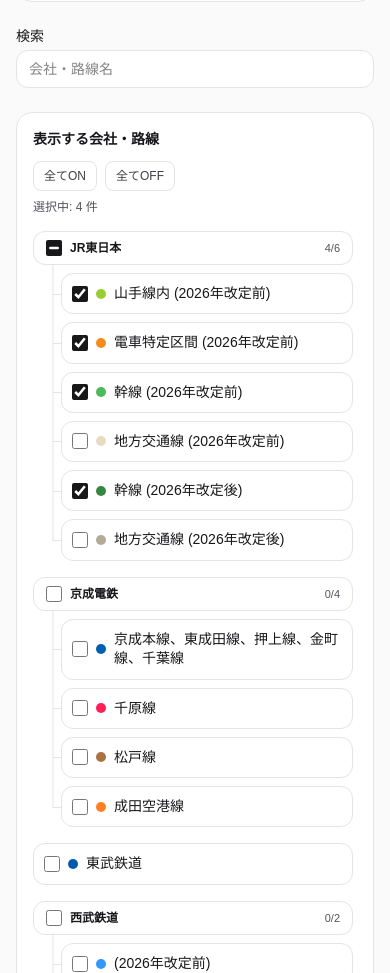
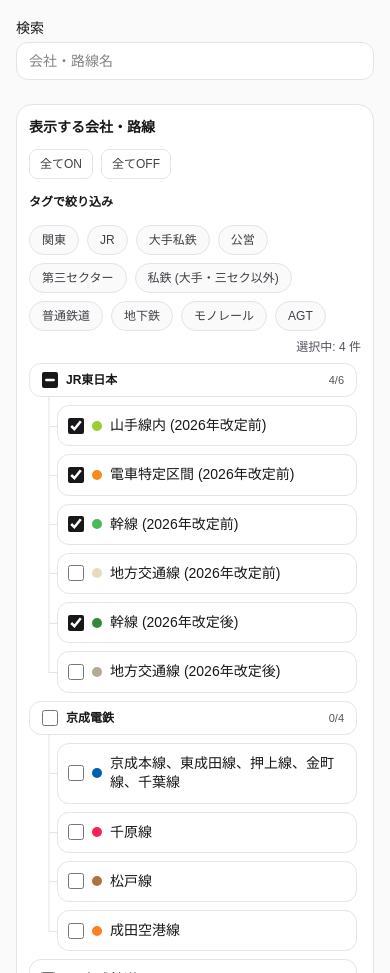
Before and after one commit to Teinishi/railway-fare-comparison, a Next.js app: page / in a window 390 px wide. Shown: the part 1027-2000 px from the top of the page. Built offline with nearby package versions, Linux system fonts and the light colour scheme.

Commit message:
タグ絞り込み機能を追加

```diff
--- a/app/ui/ChartInspector.tsx
+++ b/app/ui/ChartInspector.tsx
@@ -4,6 +4,7 @@
 import { useEffect, useMemo, useRef } from "react";
 
 type Props = {
+  className?: string,
   message: string;
   noValuesMessage: string;
   hoverValues: {
@@ -20,6 +21,7 @@
 };
 
 export default function ChartInspector({
+  className,
   message,
   noValuesMessage,
   hoverValues,
@@ -55,7 +57,7 @@
   }, [activeId]);
 
   return (
-    <div className="rounded-xl border border-zinc-200 bg-white p-3">
+    <div className={"flex flex-col rounded-md border border-zinc-200 bg-white p-3 " + (className || "")}>
       <div className="mb-2 flex flex-col gap-1 sm:flex-row sm:items-center sm:justify-between sm:gap-3">
         <div className="text-xs font-semibold text-zinc-900">
           インスペクタ
@@ -69,7 +71,7 @@
           {message}
         </div>
       </div>
-      <div className="relative flex max-h-40 flex-col gap-1 overflow-auto pr-1">
+      <div className="grow min-h-0 relative flex flex-col gap-1 overflow-auto pr-1">
         {sortedValues.map((v) => (
           <button
             type="button"
--- a/app/ui/CompanyListItem.tsx
+++ b/app/ui/CompanyListItem.tsx
@@ -4,6 +4,7 @@
 import RouteListItem from "./RouteListItem";
 
 type Props = {
+  className?: string;
   companyKey: string;
   companyName: string;
   items: {
@@ -18,7 +19,7 @@
   onChangeRoute: (checked: boolean, id: string) => void;
 };
 
-export default function CompanyListItem({ companyKey, companyName, items, selectedIds, onChangeCompany, onChangeRoute }: Props) {
+export default function CompanyListItem({ className, companyKey, companyName, items, selectedIds, onChangeCompany, onChangeRoute }: Props) {
   let selectedItemCount = 0;
   items.forEach(v => {
     if (selectedIds.has(v.id)) selectedItemCount++;
@@ -28,6 +29,7 @@
     const theTable = items[0];
     return (
       <RouteListItem
+        className={className}
         checked={selectedIds.has(theTable.id)}
         onChange={(checked) => onChangeRoute(checked, theTable.id)}
         color={theTable.color}
@@ -36,7 +38,7 @@
     );
   } else {
     return (
-      <div>
+      <div className={className}>
         <CompanyHeader
           companyKey={companyKey}
           companyName={companyName}
--- a/app/ui/CompanyRouteList.tsx
+++ b/app/ui/CompanyRouteList.tsx
@@ -1,6 +1,7 @@
 "use client";
 
 import CompanyListItem from "./CompanyListItem";
+import { TAGS } from "./tagLabels";
 
 type Item = {
   id: string;
@@ -16,6 +17,22 @@
   items: Item[];
 };
 
+type Props = {
+  className?: string;
+  grouped: Group[];
+  selectedIds: Set<string>;
+  selectedCount: number;
+  isLoading: boolean;
+  error: string | null;
+  availableTags: Set<string>;
+  selectedTags: Set<string>;
+  onToggleTag: (tag: string) => void;
+  onClearTags: () => void;
+  onSetAllVisible: (checked: boolean) => void;
+  onSetCompanyVisible: (companyKey: string, checked: boolean) => void;
+  onChangeSeries: (checked: boolean, id: string) => void;
+};
+
 export default function CompanyRouteList({
   className,
   grouped,
@@ -23,23 +40,16 @@
   selectedCount,
   isLoading,
   error,
+  availableTags,
+  selectedTags,
+  onToggleTag,
+  onClearTags,
   onSetAllVisible,
   onSetCompanyVisible,
   onChangeSeries,
-}: {
-  className?: string;
-  grouped: Group[];
-  selectedIds: Set<string>;
-  selectedCount: number;
-  isLoading: boolean;
-  error: string | null;
-  onSetAllVisible: (checked: boolean) => void;
-  onSetCompanyVisible: (companyKey: string, checked: boolean) => void;
-  onChangeSeries: (checked: boolean, id: string) => void;
-}) {
+}: Props) {
   return (
-    <aside className={"flex flex-col gap-4 " + (className ?? "")}>
-      <div className="rounded-2xl border border-zinc-200 bg-white p-4">
+    <aside className={"flex flex-col rounded-2xl border border-zinc-200 bg-white p-3 " + (className ?? "")}>
       <div className="mb-2 flex flex-col gap-3 sm:flex-row sm:items-center sm:justify-between">
         <div className="text-sm font-semibold text-zinc-900">
           表示する会社・路線
@@ -73,12 +83,53 @@
       ) : null}
 
       {!isLoading && !error ? (
-          <div className="flex flex-col gap-4">
-            <div className="text-xs text-zinc-600">選択中: {selectedCount} 件</div>
+        <div className="grow min-h-0 flex flex-col gap-2">
+          {availableTags.size > 0 ? (
+            <div className="flex flex-col gap-2">
+              <div className="h-7.5 flex items-center justify-between gap-3">
+                <div className="text-xs font-semibold text-zinc-900">
+                  タグで絞り込み
+                </div>
+                {selectedTags.size > 0 ? (
+                  <button
+                    type="button"
+                    onClick={onClearTags}
+                    className="rounded-full border border-zinc-200 bg-white px-3 py-1.5 text-xs text-zinc-700 hover:bg-zinc-50"
+                  >
+                    クリア
+                  </button>
+                ) : null}
+              </div>
+              <div className="flex flex-wrap gap-2 overflow-auto pr-1">
+                {TAGS.filter(t => availableTags.has(t[0])).map(([t, label]) => {
+                  const on = selectedTags.has(t);
+                  return (
+                    <button
+                      key={t}
+                      type="button"
+                      onClick={() => onToggleTag(t)}
+                      className={
+                        "rounded-full border px-3 py-1.5 text-xs wrap-break-word " +
+                        (on
+                          ? "border-zinc-900 bg-zinc-900 text-white"
+                          : "border-zinc-200 bg-zinc-50 text-zinc-700 hover:bg-zinc-100")
+                      }
+                      aria-pressed={on}
+                    >
+                      {label}
+                    </button>
+                  );
+                })}
+              </div>
+            </div>
+          ) : null}
 
-            <div className="flex lg:max-h-150 flex-col gap-4 overflow-auto pr-1">
+          <div className="text-xs text-zinc-600 text-right">選択中: {selectedCount} 件</div>
+
+          <div className="grow min-h-0 overflow-auto pr-1">
             {grouped.map((g) => (
               <CompanyListItem
+                className="mt-2 first:mt-0"
                 key={g.companyKey}
                 companyKey={g.companyKey}
                 companyName={g.companyName}
@@ -91,7 +142,6 @@
           </div>
         </div>
       ) : null}
-      </div>
     </aside>
   );
 }
--- a/app/ui/FareComparison.tsx
+++ b/app/ui/FareComparison.tsx
@@ -23,6 +23,7 @@
 
 type Company = {
   name: string;
+  tags?: string[];
   note?: string;
   fareTables: FareTable[];
 };
@@ -36,6 +37,7 @@
   companyKey: string;
   companyIndex: number;
   companyName: string;
+  tags?: string[];
   tableIndex: number;
   tableName?: string;
   note?: string;
@@ -82,6 +84,7 @@
   const [data, setData] = useState<FareData | null>(null);
   const [error, setError] = useState<string | null>(null);
   const [filterText, setFilterText] = useState("");
+  const [selectedTags, setSelectedTags] = useState<Set<string>>(() => new Set());
 
   useEffect(() => {
     let cancelled = false;
@@ -125,6 +128,7 @@
           companyKey,
           companyIndex,
           companyName: company.name,
+          tags: company.tags,
           tableIndex,
           tableName: table.name,
           note: table.note,
@@ -135,6 +139,21 @@
     }
 
     return series;
+  }, [data]);
+
+  const availableTags = useMemo(() => {
+    if (!data) return new Set<string>();
+    const tags = new Set<string>();
+    const seen = new Set<string>();
+    for (const c of data.companies) {
+      const ts = c.tags ?? [];
+      for (const t of ts) {
+        if (seen.has(t)) continue;
+        seen.add(t);
+        tags.add(t);
+      }
+    }
+    return tags;
   }, [data]);
 
   const [selectedIds, setSelectedIds] = useState<Set<string>>(() =>
@@ -152,12 +171,18 @@
 
   const filteredSeries = useMemo(() => {
     const q = filterText.trim().toLowerCase();
-    if (!q) return allSeries;
-    return allSeries.filter((s) => {
-      const hay = `${s.companyName} ${s.tableName}`.toLowerCase();
-      return hay.includes(q);
-    });
-  }, [allSeries, filterText]);
+    let out = allSeries;
+    if (q) {
+      out = out.filter((s) => {
+        const hay = `${s.companyName} ${s.tableName ?? ""}`.toLowerCase();
+        return hay.includes(q);
+      });
+    }
+    if (selectedTags.size > 0) {
+      out = out.filter((s) => (s.tags ?? []).some((t) => selectedTags.has(t)));
+    }
+    return out;
+  }, [allSeries, filterText, selectedTags]);
 
   const selectedSeries = useMemo(() => {
     const selected = allSeries.filter((s) => selectedIds.has(s.id));
@@ -240,19 +265,30 @@
   }
 
   function setAllVisible(checked: boolean) {
-    setSelectedIds((prev) => {
+    // UX: when filtered, "All ON" should turn on only visible items and turn off hidden ones.
+    // "All OFF" should turn off everything (including hidden items).
+    setSelectedIds(() => {
+      if (!checked) return new Set();
+      return new Set(filteredSeries.map((s) => s.id));
+    });
+  }
+
+  function toggleTag(tag: string) {
+    setSelectedTags((prev) => {
       const next = new Set(prev);
-      for (const s of filteredSeries) {
-        if (checked) next.add(s.id);
-        else next.delete(s.id);
-      }
+      if (next.has(tag)) next.delete(tag);
+      else next.add(tag);
       return next;
     });
   }
 
+  function clearTags() {
+    setSelectedTags(new Set());
+  }
+
   return (
     <div className="flex flex-col gap-6">
-      <div className="grid gap-6 lg:grid-cols-[1fr_340px]">
+      <div className="grid gap-6 lg:grid-cols-[1fr_340px] lg:grid-rows-[max-content_720px_max-content_max-content]">
         <div className="lg:row-start-1 lg:col-start-1">
           <FareKindSelect fareKind={fareKind} onChangeFareKind={setFareKind} />
         </div>
@@ -280,6 +316,10 @@
           selectedCount={selectedCount}
           isLoading={!data && !error}
           error={error}
+          availableTags={availableTags}
+          selectedTags={selectedTags}
+          onToggleTag={toggleTag}
+          onClearTags={clearTags}
           onSetAllVisible={setAllVisible}
           onSetCompanyVisible={setCompanyVisible}
           onChangeSeries={changeSeries}
--- a/app/ui/RouteListItem.tsx
+++ b/app/ui/RouteListItem.tsx
@@ -1,15 +1,16 @@
 "use client";
 
 type Props = {
+  className?: string;
   checked: boolean;
   onChange: (checked: boolean) => void;
   color: string;
   name: string;
 };
 
-export default function RouteListItem({ checked, onChange, color, name }: Props) {
+export default function RouteListItem({ className, checked, onChange, color, name }: Props) {
   return (
-    <label className="flex flex-1 cursor-pointer rounded-xl border border-zinc-200 bg-white p-2.5 hover:bg-zinc-50">
+    <label className={"flex flex-1 cursor-pointer rounded-xl border border-zinc-200 bg-white p-2.5 hover:bg-zinc-50 " + (className || "")}>
       <div className="grid w-full grid-cols-[16px_10px_1fr] items-center gap-2">
         <input
           type="checkbox"
--- a/app/ui/SelectedNotesPanel.tsx
+++ b/app/ui/SelectedNotesPanel.tsx
@@ -19,7 +19,7 @@
   return (
     <div
       className={
-        "w-full min-w-0 max-w-full rounded-2xl border border-zinc-200 bg-white p-4 " +
+        "w-full min-w-0 max-w-full rounded-2xl border border-zinc-200 bg-white p-3 " +
         (className ?? "")
       }
     >
@@ -55,7 +55,7 @@
           {blocks.map((n) => (
             <div
               key={n.id}
-              className="min-w-0 rounded-xl border border-zinc-200 bg-zinc-50 p-3"
+              className="min-w-0 rounded-md border border-zinc-200 bg-zinc-50 p-3"
             >
               <div className="flex items-center gap-2">
                 {n.color && <span
--- a/app/ui/StepFareChart.tsx
+++ b/app/ui/StepFareChart.tsx
@@ -569,7 +569,7 @@
   }, [baseExtent.maxKm, baseExtent.minKm, clientToSvg, dims.m.l, dims.m.r, dims.w, domain.maxKm, domain.minKm, fromX, plotRect.bottom, plotRect.right, plotRect.x, series.length]);
 
   return (
-    <div className="flex flex-col gap-3">
+    <div className="h-full flex flex-col gap-3">
       <div className="flex flex-col gap-1 sm:flex-row sm:items-center sm:justify-between sm:gap-4">
         <div className="text-sm font-semibold text-zinc-900">運賃グラフ</div>
         <div className="text-xs text-zinc-600">
@@ -579,7 +579,7 @@
 
       <div
         ref={containerRef}
-        className="relative flex flex-col min-h-105 sm:h-105 sm:min-h-0 rounded-xl bg-white"
+        className="h-105 shrink-0 relative flex flex-col sm:min-h-0 rounded-md bg-white"
       >
         <div className="m-3 pointer-events-auto flex items-center gap-2">
           <div className="rounded-full border border-zinc-200 bg-white/95 px-3 py-1.5 text-xs text-zinc-700 shadow-sm backdrop-blur">
@@ -771,6 +771,7 @@
       </div>
 
       <ChartInspector
+        className="grow min-h-0 max-h-57.5 lg:max-h-none"
         message={hoverKm === null ? "グラフにホバーで金額表示" : `${hoverKm.toFixed(2)} km`}
         hoverValues={hoverValues}
         noValuesMessage="表示する路線を選択してください"
--- /dev/null
+++ b/app/ui/tagLabels.ts
@@ -0,0 +1,12 @@
+export const TAGS: [string, string][] = [
+  ["kanto", "関東"],
+  ["jr", "JR"],
+  ["majorPrivate", "大手私鉄"],
+  ["municipal", "公営"],
+  ["thirdSector", "第三セクター"],
+  ["private", "私鉄 (大手・三セク以外)"],
+  ["heavyRail", "普通鉄道"],
+  ["subway", "地下鉄"],
+  ["monorail", "モノレール"],
+  ["agt", "AGT"],
+];
--- a/public/data/fare_data.json
+++ b/public/data/fare_data.json
@@ -748,7 +748,7 @@
             ]
         },
         {
-            "name": "流鉄",
+            "name": "流鉄 (きっぷのみ)",
             "tags": ["kanto", "heavyRail", "private"],
             "fareTables": [
                 {
```
Lines whose indentation alone changed are shown as unchanged.
